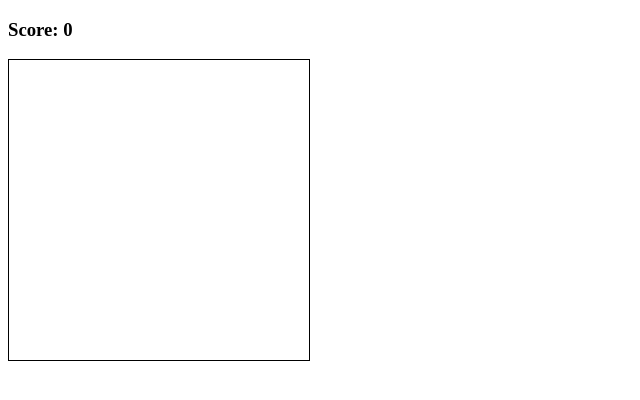
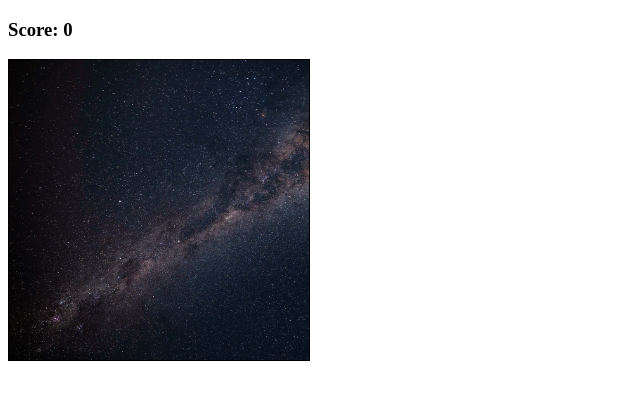
Before and after one commit to shoneriki/javascript-games, a plain HTML site: page space-invaders/index.html in a window 1280 px wide. Shown: the whole page, without its empty margins (0-640 px from the left). Drawn offline with Linux system fonts and the light colour scheme.

Commit message:
background image

```diff
--- a/space-invaders/style.css
+++ b/space-invaders/style.css
@@ -1,4 +1,9 @@
+
+
 .grid {
+  background-image: url("space-background.jpg");
+  background-size: cover;
+  background-color: lightgrey;
   display: flex;
   flex-wrap: wrap;
   border: solid 1px;
@@ -16,7 +21,7 @@
 }
 
 .invader {
-  background-color: rgb(167, 167, 19);
+  background-color: purple;
   border-radius: 10px;
 }
 
```
Also changed, not shown: space-invaders/space-background.jpg (added).
